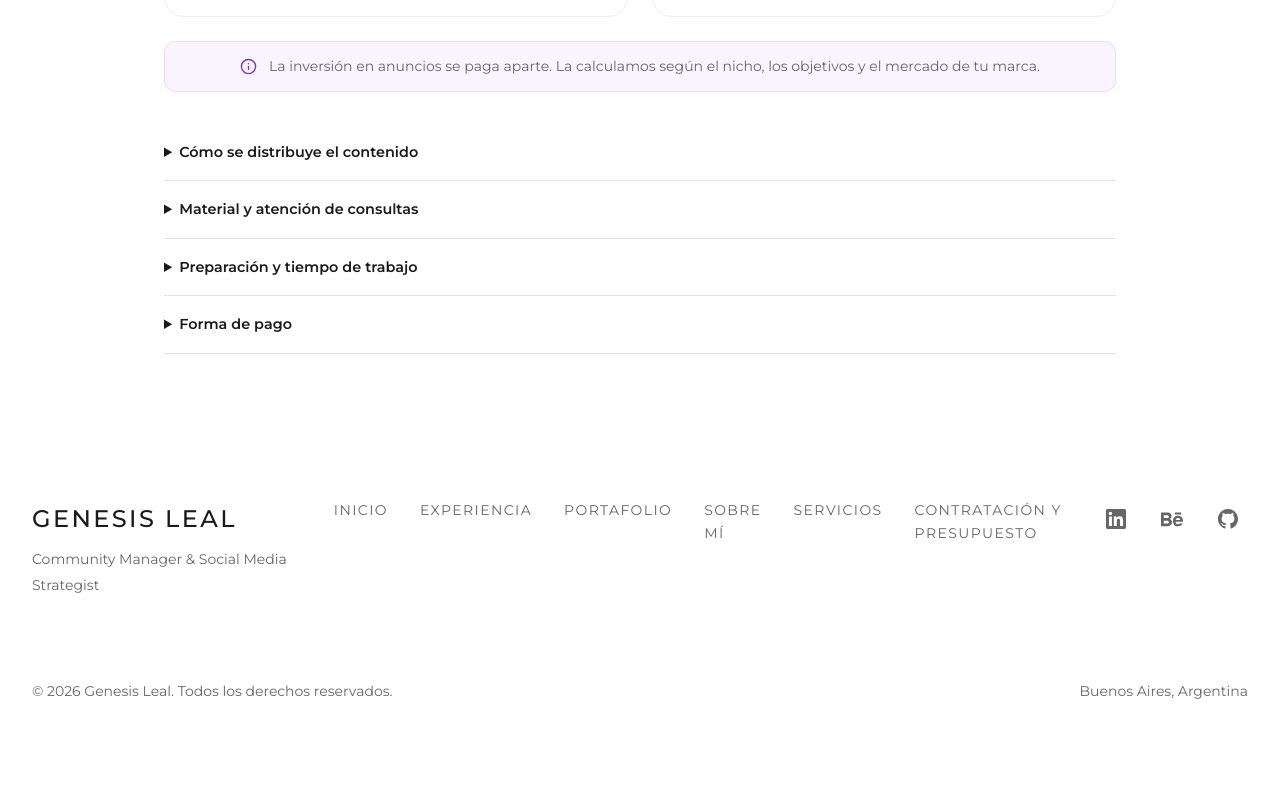
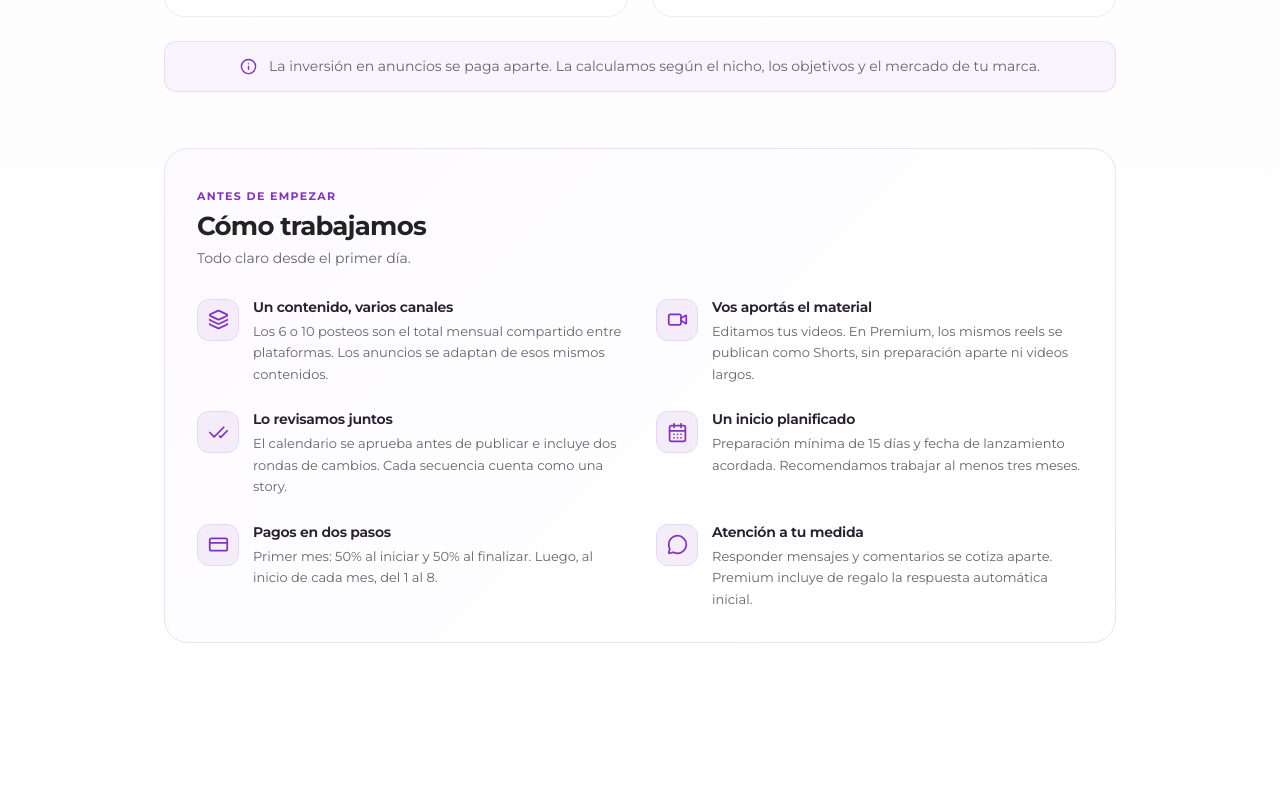
Before and after one commit to genesisleal/genesisleal, a React (Vite) app: page /planes in a window 1280 px wide. Shown: the part 1323-2112 px from the top of the page. Before the commit the page ends 2059 px from the top, so only its background shows below. Built offline with nearby package versions, Linux system fonts and the light colour scheme.

Commit message:
Publish confirmed pricing plans and visible working conditions

```diff
--- a/scripts/smoke.js
+++ b/scripts/smoke.js
@@ -14,7 +14,7 @@ const expectedSha = process.env.SMOKE_EXPECTED_SHA || deployment.commit
 const sitemap = await readFile(join(dist, 'sitemap.xml'), 'utf8')
 const routes = [...sitemap.matchAll(/<loc>(.*?)<\/loc>/g)].map((match) => new URL(match[1]).pathname)
 routes.push('/oferta/')
-const aliases = ['/si', '/contacto', '/precios/publicidad', '/planes', '/planes/redes', '/planes/publicidad']
+const aliases = ['/si', '/contacto', '/precios/publicidad', '/planes/redes', '/planes/publicidad']
 const blocked = ['googletagmanager.com', 'google-analytics.com', 'clarity.ms', 'static.cloudflareinsights.com', 'wa.me', 'whatsapp.com']
 const report = { commit: expectedSha, base: null, pages: [], interactions: [], assets: [], errors: [] }
 await mkdir(output, { recursive: true })
@@ -119,7 +119,7 @@ try {
       assert(metadata.overflow <= 2, `${device} overflow on ${route}: ${metadata.overflow}`)
       assert.equal(metadata.robots.includes('noindex'), route === '/oferta/')
       report.pages.push({ device, route, status: response.status(), ...metadata })
-      if ((['/', '/servicios/', '/portafolio/', '/servicios/meta-ads/'].includes(route) || route.startsWith('/casos/'))) {
+      if ((['/', '/servicios/', '/planes/', '/portafolio/', '/servicios/meta-ads/'].includes(route) || route.startsWith('/casos/'))) {
         await page.screenshot({ path: join(output, `${device}-${route.replaceAll('/', '_') || 'home'}.png`), fullPage: true })
       }
     }
--- a/src/App.jsx
+++ b/src/App.jsx
@@ -159,7 +159,7 @@ function Layout() {
               <Route path="/servicios/automatizacion-chatbots" element={<ServiceDetail serviceKey="automation" />} />
               <Route path="/guias/contratar-community-manager-presupuesto" element={<HiringGuide />} />
               <Route path="/casos/:slug" element={<CaseStudy />} />
-              <Route path="/planes" element={import.meta.env.DEV ? <PlansPreview /> : <Navigate to="/servicios" replace />} />
+              <Route path="/planes" element={<PlansPreview />} />
               <Route path="/planes/redes" element={<Navigate to="/servicios" replace />} />
               <Route path="/planes/publicidad" element={<Navigate to="/servicios" replace />} />
               <Route path="/planes/proximamente" element={<Navigate to="/servicios" replace />} />
--- a/src/components/Header.jsx
+++ b/src/components/Header.jsx
@@ -28,6 +28,7 @@ const navLinks = [
   { path: '/experiencia', label: 'Experiencia' },
   { path: '/portafolio', label: 'Portafolio' },
   { path: '/servicios', label: 'Servicios' },
+  { path: '/planes', label: 'Planes y precios' },
   { path: '/sobre-mi', label: 'Sobre mí' },
 ]
 
--- a/src/pages/PlansPreview.jsx
+++ b/src/pages/PlansPreview.jsx
@@ -1,4 +1,4 @@
-import { Check, ArrowRight, Sparkles, TrendingUp, Info } from 'lucide-react'
+import { Check, ArrowRight, Sparkles, TrendingUp, Info, Layers, Video, CalendarDays, CreditCard, MessageCircle, CheckCheck } from 'lucide-react'
 import SEO from '../components/SEO'
 import styles from './PlansPreview.module.css'
 
@@ -9,7 +9,7 @@ const plans = [
 
 export default function PlansPreview() {
   return <>
-    <SEO title="Planes de redes sociales" path="/planes" noindex />
+    <SEO title="Planes de redes sociales" path="/planes" description="Planes de gestión de redes sociales y Meta Ads para una marca: Pro USD 350 y Premium USD 500 por mes. Conocé entregables, alcance y condiciones." />
     <div className={styles.marketplace}>
       <header className={styles.hero}>
         <div className={styles.heroContent}>
@@ -36,11 +36,18 @@ export default function PlansPreview() {
           </article>)}
         </section>
         <p className={styles.adsNote}><Info size={17} aria-hidden="true" /><span>La inversión en anuncios se paga aparte. La calculamos según el nicho, los objetivos y el mercado de tu marca.</span></p>
-        <section className={styles.conditions} aria-label="Alcance y condiciones">
-          <details><summary>Cómo se distribuye el contenido</summary><p>Los 6 o 10 posteos son el total mensual compartido entre plataformas. Las piezas publicitarias son adaptaciones de esos posteos. En Premium, los mismos reels se publican también como Shorts en YouTube, sin preparación aparte ni videos largos. Cada secuencia cuenta como una story.</p></details>
-          <details><summary>Material y atención de consultas</summary><p>Editamos los reels con el material que aportás. La atención de mensajes y comentarios se cotiza aparte.</p></details>
-          <details><summary>Preparación y tiempo de trabajo</summary><p>Necesitamos un mínimo de 15 días para preparar el contenido y acordamos la fecha de lanzamiento. Recomendamos trabajar al menos tres meses.</p></details>
-          <details><summary>Forma de pago</summary><p>El primer mes se abona 50% al iniciar y 50% al finalizar. Los meses siguientes se abonan al inicio, del 1 al 8 de cada mes.</p></details>
+        <section className={styles.conditions} aria-labelledby="working-title">
+          <header className={styles.workingHeader}><span>Antes de empezar</span><h2 id="working-title">Cómo trabajamos</h2><p>Todo claro desde el primer día.</p></header>
+          <div className={styles.workingGrid}>
+            {[
+              { icon: Layers, title: 'Un contenido, varios canales', text: 'Los 6 o 10 posteos son el total mensual compartido entre plataformas. Los anuncios se adaptan de esos mismos contenidos.' },
+              { icon: Video, title: 'Vos aportás el material', text: 'Editamos tus videos. En Premium, los mismos reels se publican como Shorts, sin preparación aparte ni videos largos.' },
+              { icon: CheckCheck, title: 'Lo revisamos juntos', text: 'El calendario se aprueba antes de publicar e incluye dos rondas de cambios. Cada secuencia cuenta como una story.' },
+              { icon: CalendarDays, title: 'Un inicio planificado', text: 'Preparación mínima de 15 días y fecha de lanzamiento acordada. Recomendamos trabajar al menos tres meses.' },
+              { icon: CreditCard, title: 'Pagos en dos pasos', text: 'Primer mes: 50% al iniciar y 50% al finalizar. Luego, al inicio de cada mes, del 1 al 8.' },
+              { icon: MessageCircle, title: 'Atención a tu medida', text: 'Responder mensajes y comentarios se cotiza aparte. Premium incluye de regalo la respuesta automática inicial.' },
+            ].map(({ icon: Icon, title, text }) => <div className={styles.workingItem} key={title}><div className={styles.workingIcon}><Icon size={21} aria-hidden="true" /></div><div><h3>{title}</h3><p>{text}</p></div></div>)}
+          </div>
         </section>
       </div>
     </div>
--- a/src/pages/PlansPreview.module.css
+++ b/src/pages/PlansPreview.module.css
@@ -27,12 +27,19 @@
 .checkIcon { color: var(--tag-color); flex-shrink: 0; margin-top: 2px; }
 .ctaButton { display: flex; align-items: center; justify-content: center; gap: .5rem; width: 100%; padding: .875rem 1rem; background: var(--color-text-primary); color: #fff; border-radius: 12px; font-weight: 600; font-size: .9rem; text-decoration: none; transition: background .2s ease; }
 .ctaButton:hover { background: #8134ba; color: #fff; }
-.ctaButton:focus-visible, .conditions summary:focus-visible { outline: 3px solid #a855f7; outline-offset: 4px; }
+.ctaButton:focus-visible { outline: 3px solid #a855f7; outline-offset: 4px; }
 .adsNote { display: flex; align-items: center; justify-content: center; gap: .75rem; margin-top: 1.5rem; padding: .875rem 1.25rem; background: #a855f70f; border: 1px solid #a855f726; border-radius: 12px; font-size: .875rem; line-height: 1.5; }
 .adsNote svg { flex-shrink: 0; color: #8134ba; }
-.conditions { margin-top: 2rem; }
-.conditions details { border-bottom: 1px solid #e6e0eb; }
-.conditions summary { padding: 1rem 0; color: var(--color-text-primary); font-size: .9rem; font-weight: 600; cursor: pointer; }
-.conditions p { font-size: .875rem; line-height: 1.65; padding: 0 0 1rem; max-width: 780px; }
+.conditions { margin-top: 3.5rem; padding: 32px; background: linear-gradient(135deg, #fcfaff, #fff); border: 1px solid #eae3f1; border-radius: 24px; }
+.workingHeader { margin-bottom: 28px; }
+.workingHeader > span { color: #8134ba; font-size: 11px; font-weight: 700; text-transform: uppercase; letter-spacing: .12em; }
+.workingHeader h2 { font-size: 26px; letter-spacing: -.03em; color: #222; margin-top: 4px; }
+.workingHeader > p { font-size: 14px; margin-top: 4px; }
+.workingGrid { display: grid; grid-template-columns: repeat(2, minmax(0, 1fr)); gap: 26px 32px; }
+.workingItem { display: flex; gap: 14px; }
+.workingIcon { width: 42px; height: 42px; flex-shrink: 0; display: flex; align-items: center; justify-content: center; border: 1px solid #e6d8f2; border-radius: 12px; color: #8134ba; background: #f4edf9; }
+.workingItem h3 { font-size: 14px; color: #27202e; font-weight: 650; margin-bottom: 6px; }
+.workingItem p { font-size: 13px; line-height: 1.65; }
+@media (max-width: 680px) { .conditions { padding: 24px 20px; margin-top: 2.5rem; } .workingGrid { grid-template-columns: 1fr; gap: 24px; } .workingHeader h2 { font-size: 24px; } }
 @media (max-width: 680px) { .hero { padding: 2.5rem 20px 2rem; } .subtitle { font-size: 1rem; } .catalog { padding: 2rem 18px 3rem; } .servicesGrid { grid-template-columns: 1fr; } .serviceCard { padding: 1.5rem; } .serviceDescription { min-height: 0; } }
 @media (prefers-reduced-motion: reduce) { .serviceCard { transition: none; } .serviceCard:hover { transform: none; } }
--- a/src/pages/Services.jsx
+++ b/src/pages/Services.jsx
@@ -153,6 +153,8 @@ export default function Services() {
             Trabajo en redes sociales, publicidad digital y contenido con propuestas
             adaptadas a los objetivos de cada marca.
           </motion.p>
+
+          <Link to="/planes" className={styles.plansLink}>Ver planes y precios <ArrowRight size={18} aria-hidden="true" /></Link>
 
           <div className={styles.servicesGrid}>
             {servicePages.map((service, index) => {
--- a/src/pages/Services.module.css
+++ b/src/pages/Services.module.css
@@ -371,3 +371,6 @@
   color: var(--color-accent-hover);
   text-decoration: underline;
 }
+
+.plansLink { display: inline-flex; align-items: center; gap: 10px; color: #8134ba; font-size: 15px; font-weight: 600; margin-bottom: 28px; text-decoration: none; }
+.plansLink:hover { text-decoration: underline; }
```
Also changed, not shown: 2 other files (tests, documents, lock files or other folders).
